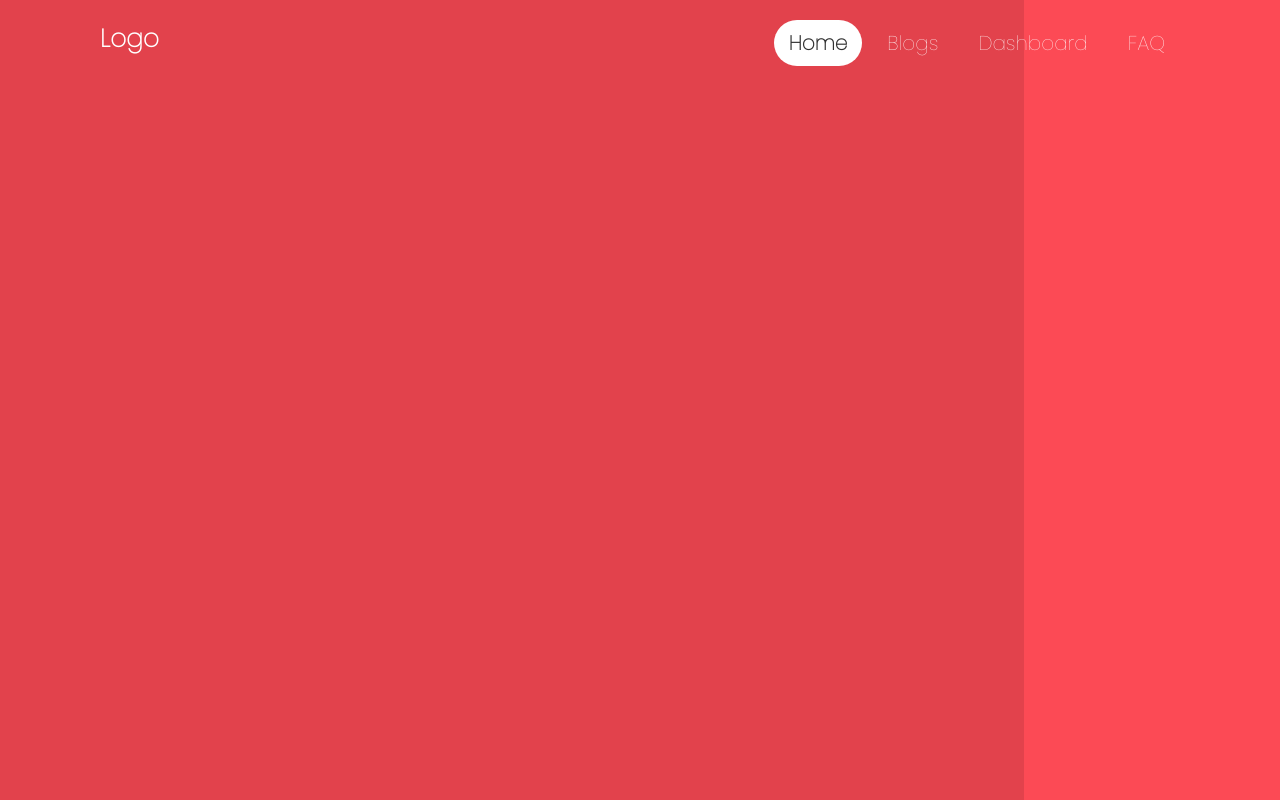
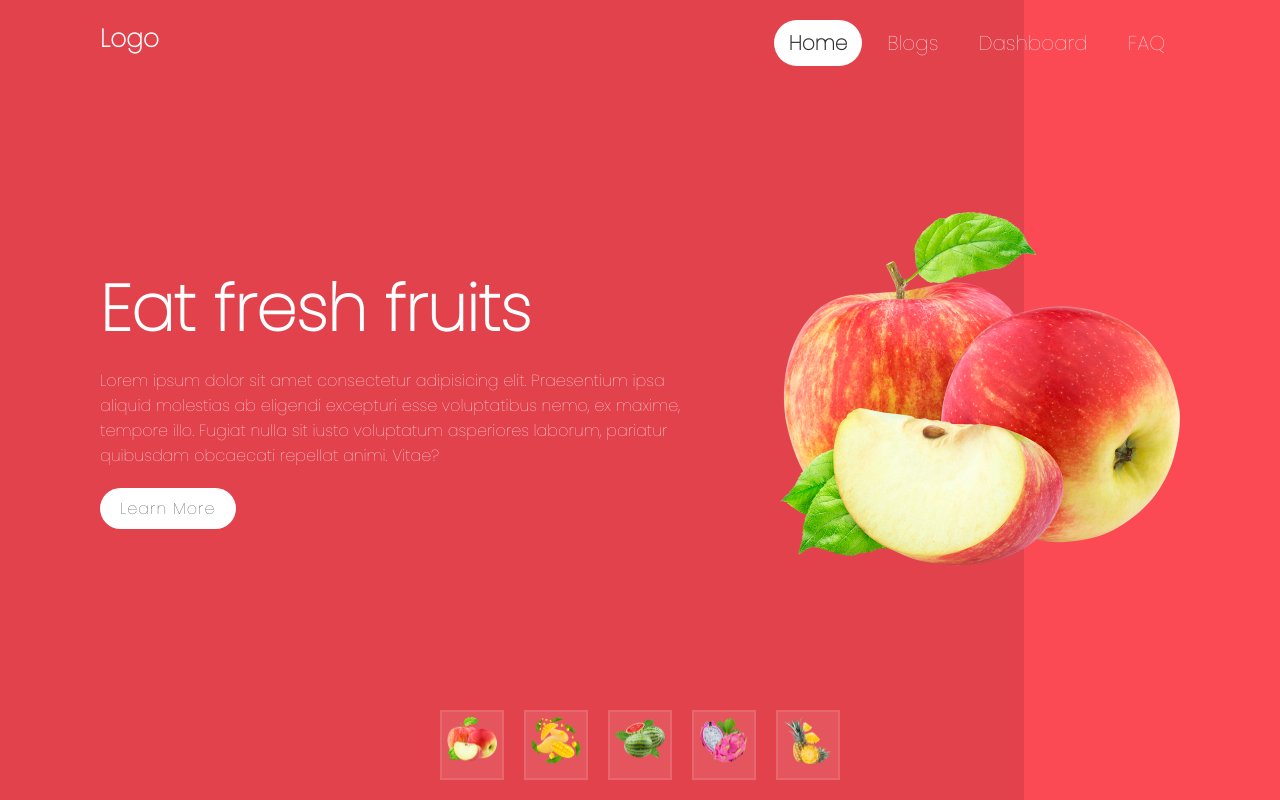
Before and after one commit to SandeepKumarYaramchitti/css-poc, a plain HTML site: page index.html in a window 1280 px wide. Drawn offline with Linux system fonts and the light colour scheme.

Commit message:
more updates

```diff
--- a/index.html
+++ b/index.html
@@ -19,6 +19,36 @@
                 <li><a href="#">FAQ</a></li>
             </ul>
         </header>
+        <div class="content">
+            <div class="textBox">
+                <h2>Eat fresh fruits</h2>
+                <p>Lorem ipsum dolor sit amet consectetur adipisicing elit. Praesentium ipsa aliquid molestias ab eligendi excepturi esse voluptatibus nemo, ex maxime, tempore illo. Fugiat nulla sit iusto voluptatum asperiores laborum, pariatur quibusdam obcaecati repellat animi. Vitae?</p>
+                <a href="#">Learn More</a>
+            </div>
+            <div class="imgBox">
+                <img src="apple.png" />
+            </div>
+        </div>
+        <ul class="thumb">
+            <li data-text="Apple"><img src="apple.png"/></li>
+            <li data-text="Mango"><img src="mango.png"/></li>
+            <li data-text="Watermelon"><img src="watermelon.png"/></li>
+            <li data-text="Dragonfruits"><img src="dragonfruits.png"/></li>
+            <li data-text="PineApple"><img src="pineApple.png"/></li>
+        </ul>
     </section>
+    <script>
+        // Add active class in selected thumbnail
+        let el = document.querySelectorAll('.thumb li');
+        for(let i = 0; i < el.length; i++){
+            el[i].onclick = function() {
+                var c = 0;
+                while(c < el.length){
+                    el[c++].className = 'check';
+                }
+                el[i].className = 'check active';
+            }
+        }
+    </script>
 </body>
 </html>
--- a/style.css
+++ b/style.css
@@ -75,8 +75,103 @@ header .navigation li a {
     border-radius: 40px;
 }
 
-header .navigation li a.active {
+header .navigation li a.active,
+header .navigation li a:hover {
     background-color: #fff;
     color: #333;
     font-weight: bold;
 }
+
+.content{
+    position: relative;
+    width: 100%;
+    display: flex;
+    justify-content: center;
+    align-items: center;
+}
+
+.content .textBox {
+    position: relative;
+    max-width: 600px;
+}
+
+.content .textBox h2 {
+    color: #fff;
+    font-size: 4em;
+    line-height: 1.2em;
+    font-weight: 700;
+}
+
+.content .textBox p {
+    color: #fff;
+    margin-top: 20px;
+}
+
+.content .textBox a {
+    display: inline-block;
+    margin-top: 20px;
+    padding: 8px 20px;
+    background: #fff;
+    color: #333;
+    border-radius: 40px;
+    font-weight: 500;
+    letter-spacing: 1px;
+    text-decoration: none;
+}
+
+.content .imgBox {
+    position: relative;
+    z-index: 1;
+    width: 600px;
+    display: flex;
+    justify-content: flex-end;
+}
+
+.content .imgBox img {
+    max-width: 400px;
+}
+
+.thumb {
+    position: absolute;
+    left: 50%;
+    bottom: 20px;
+    transform: translateX(-50%);
+    display: flex;
+}
+
+.thumb li {
+    list-style: none;
+    display: inline-block;
+    margin: 0 10px;
+    cursor: pointer;
+    transition: 0.5%;
+    height: 70px;
+    background: rgba(255, 255, 255, 0.1);
+    padding: 5px;
+    border: 2px solid rgba(255, 255, 255, 0.1);
+}
+
+.thumb li.active {
+    border: 2px solid rgba(255, 255, 255,1);
+}
+
+.thumb li::before {
+    position: absolute;
+    content: attr(data-text);
+    top: -200px;
+    left: -100px;
+    white-space: nowrap;
+    font-size: 8em;
+    color: rgba(0, 0, 0, 0.1);
+    opacity: 0;
+    font-weight: 700;
+    pointer-events: none;
+}
+
+.thumb li.active::before {
+    opacity: 1;
+}
+
+.thumb li img {
+    max-width: 50px;
+}
```
Also changed, not shown: apple.png (added), close.png (added), dragonFruits.png (added), facebook.png (added), instagram.png (added), mango.png (added), menu.png (added), pineApple.png (added), twitter.png (added), watermelon.png (added).
